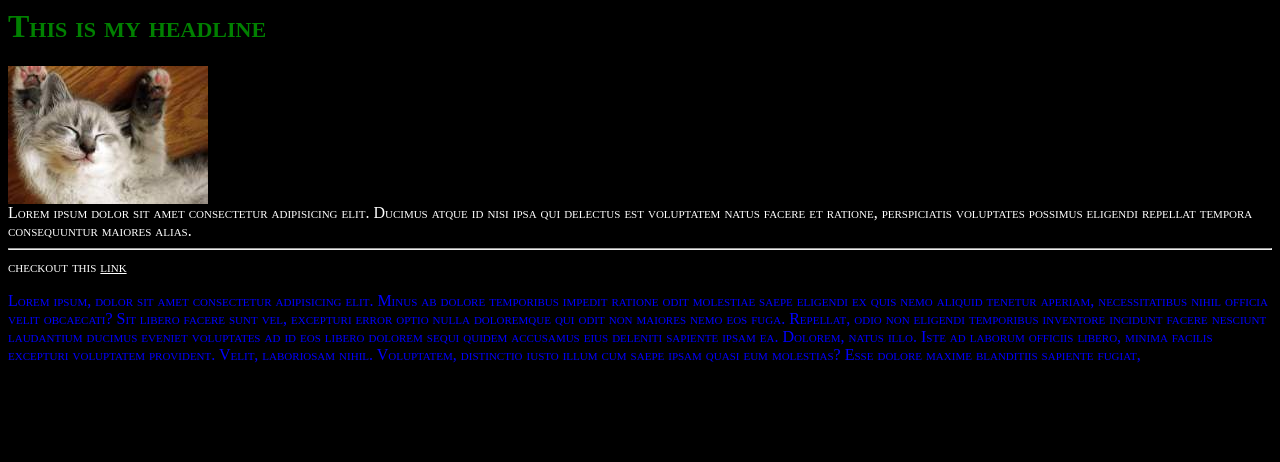
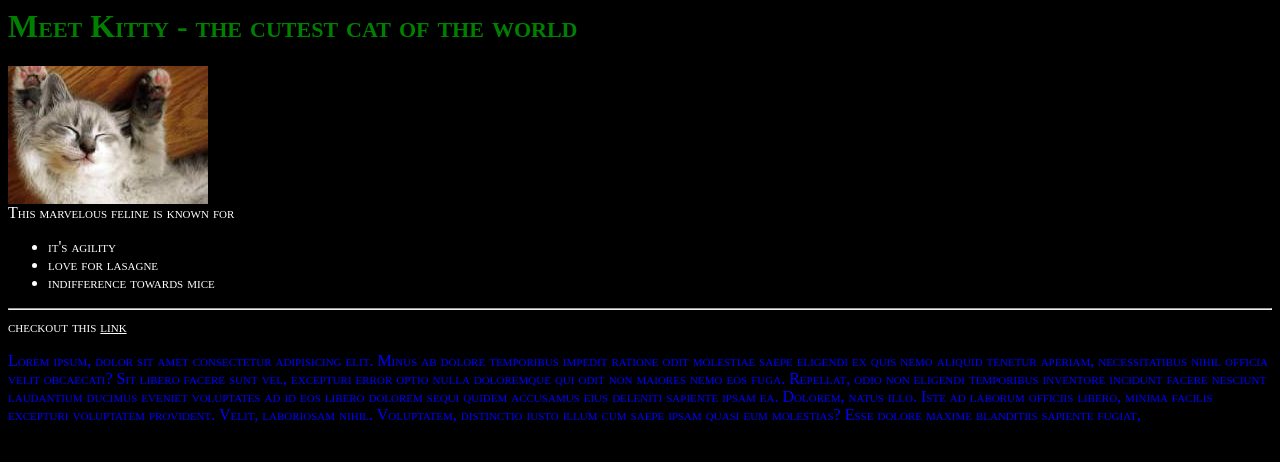
Before and after one commit to Codemon72/Github-Course, a plain HTML site: page index.html in a window 1280 px wide. Drawn offline with Linux system fonts and the light colour scheme.

Commit message:
added html content

```diff
--- a/index.html
+++ b/index.html
@@ -8,11 +8,15 @@
 </html>
 
 <body>
-  <h1>This is my headline</h1>
+  <h1>Meet Kitty - the cutest cat of the world</h1>
   <img src="kitty.jpeg">
   <article>
-    Lorem ipsum dolor sit amet consectetur adipisicing elit. Ducimus atque id nisi ipsa qui delectus est voluptatem
-    natus facere et ratione, perspiciatis voluptates possimus eligendi repellat tempora consequuntur maiores alias.
+    This marvelous feline is known for
+    <ul>
+      <li>it's agility</li>
+      <li>love for lasagne</li>
+      <li>indifference towards mice</li>
+    </ul>
   </article> <hr>
   <div>checkout this <a href="https://duckduckgo.com" target="blank">link</a></div>
   <p>Lorem ipsum, dolor sit amet consectetur adipisicing elit. Minus ab dolore temporibus impedit ratione odit molestiae
```
